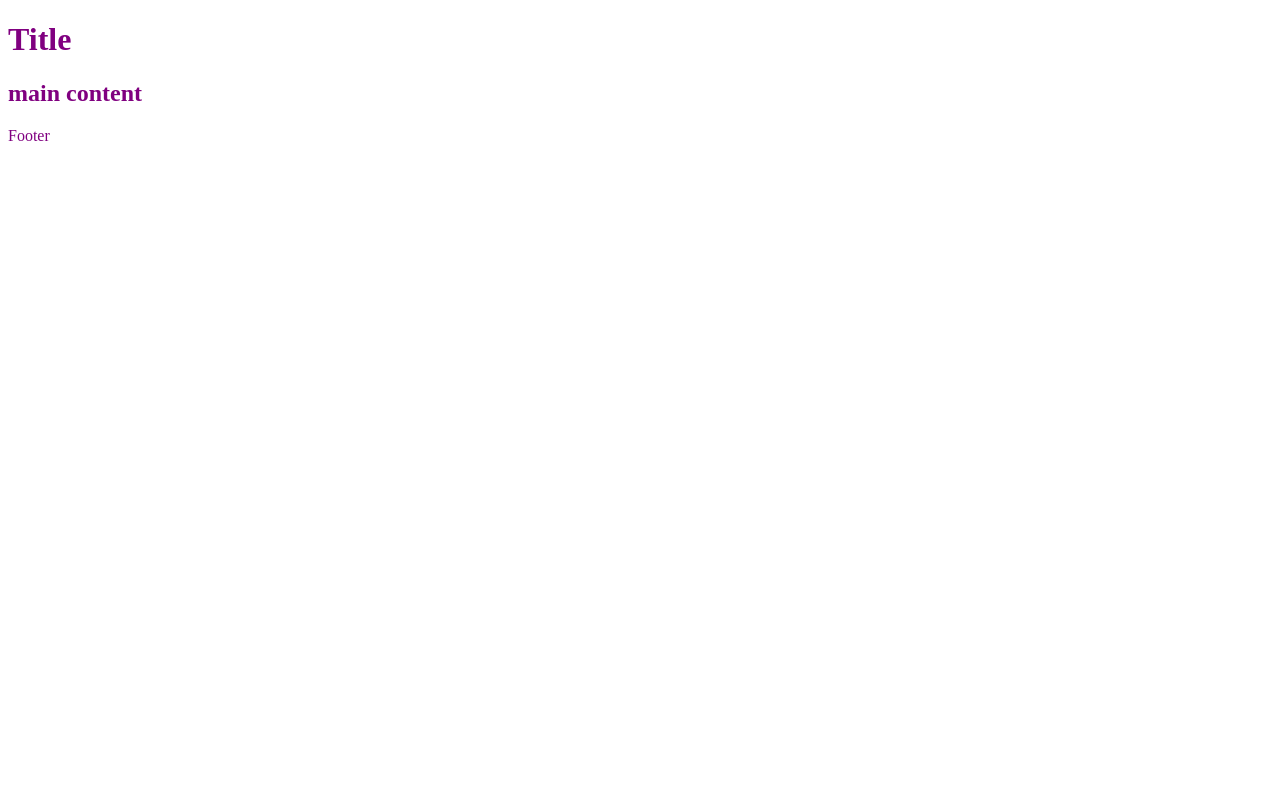
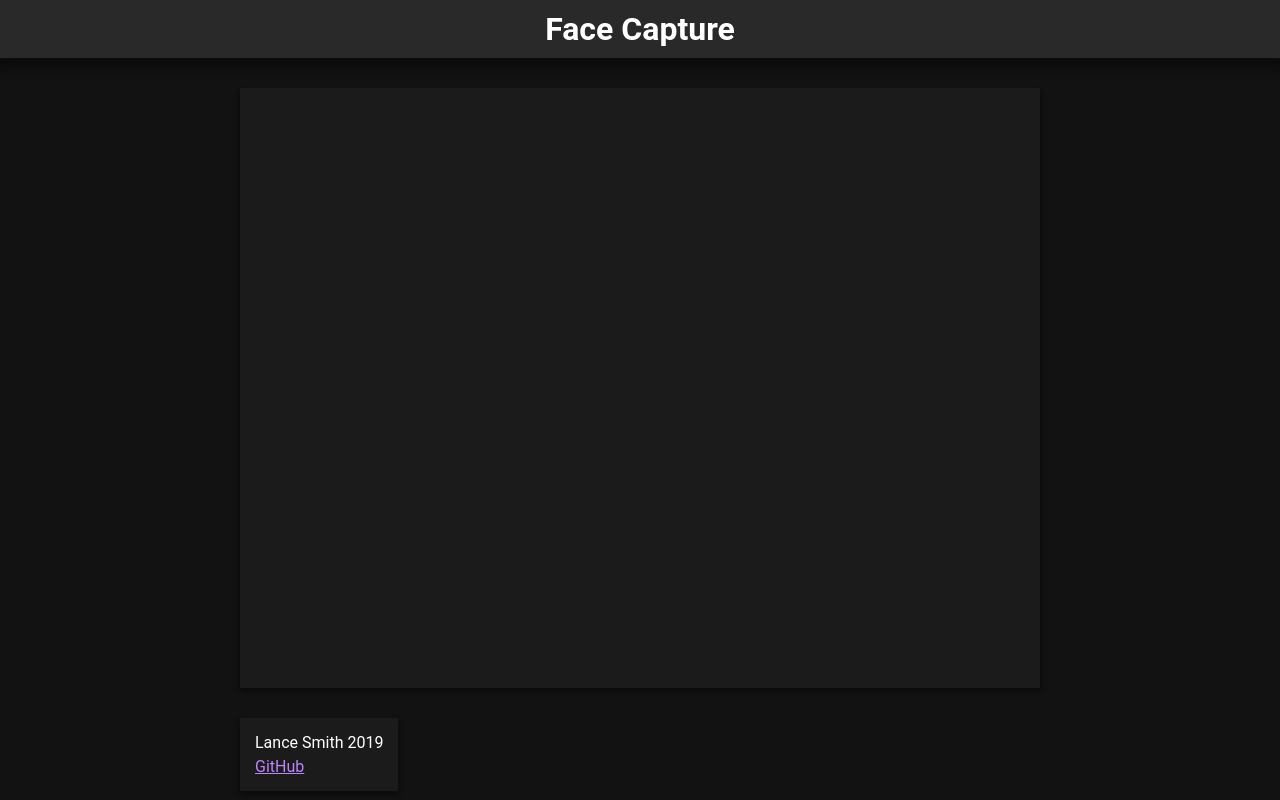
Before and after one commit to laamp/SelfieML, a React (Create React App) app: page / in a window 1280 px wide. Built offline with nearby package versions, Linux system fonts and the light colour scheme.

Commit message:
Initial page layout

```diff
--- a/src/app.jsx
+++ b/src/app.jsx
@@ -4,15 +4,16 @@ import "./css/app.scss";
 const App = () => (
   <>
     <header>
-      <h1>Title</h1>
+      <h1>Face Capture</h1>
     </header>
 
-    <section>
-      <h2>main content</h2>
-    </section>
+    <section></section>
 
     <footer>
-      <p>Footer</p>
+      <div>
+        <p>Lance Smith 2019</p>
+        <a href="https://github.com/laamp/SelfieML">GitHub</a>
+      </div>
     </footer>
   </>
 );
--- a/src/css/app.scss
+++ b/src/css/app.scss
@@ -1,3 +1,61 @@
-* {
-    color: purple;
+@import "./vars.scss";
+
+body {
+    margin: 0;
+    background-color: $background-color;
+    color: #FFFFFF;
+    font-family: Roboto, Arial, sans-serif;
 }
+
+header {
+    background-color: $background3-color;
+    padding: 10px 0;
+    box-shadow: $shadow3;
+}
+
+section {
+    background-color: $background2-color;
+    box-shadow: $shadow2;
+    width: 800px;
+    height: 600px;
+    margin: 30px auto;
+}
+
+footer {
+    width: 800px;
+    margin: 0 auto;
+
+    div {
+        background-color: $background2-color;
+        box-shadow: $shadow2;
+        width: fit-content;
+        padding: 15px;
+    }
+
+    p {
+        margin: 0 0 5px 0;
+    }
+}
+
+h1,
+h2,
+h3,
+p {
+    margin: 0;
+}
+
+h1 {
+    text-align: center;
+}
+
+a {
+    color: $primary-color;
+
+    &:hover {
+        color: $secondary-color;
+    }
+
+    &:active {
+        color: $primary-variant-color;
+    }
+}
--- /dev/null
+++ b/src/css/vars.scss
@@ -0,0 +1,11 @@
+$primary-color: #BB86FC;
+$primary-variant-color: #3700B3;
+$secondary-color: #03DAC6;
+$error-color: #CF6679;
+
+$background-color: #121212;
+$background2-color: #1B1B1B;
+$background3-color: #292929;
+
+$shadow2: 0 3px 5px 1px rgba(0, 0, 0, 0.4);
+$shadow3: 0 4px 11px 7px rgba(0, 0, 0, 0.4);
```
